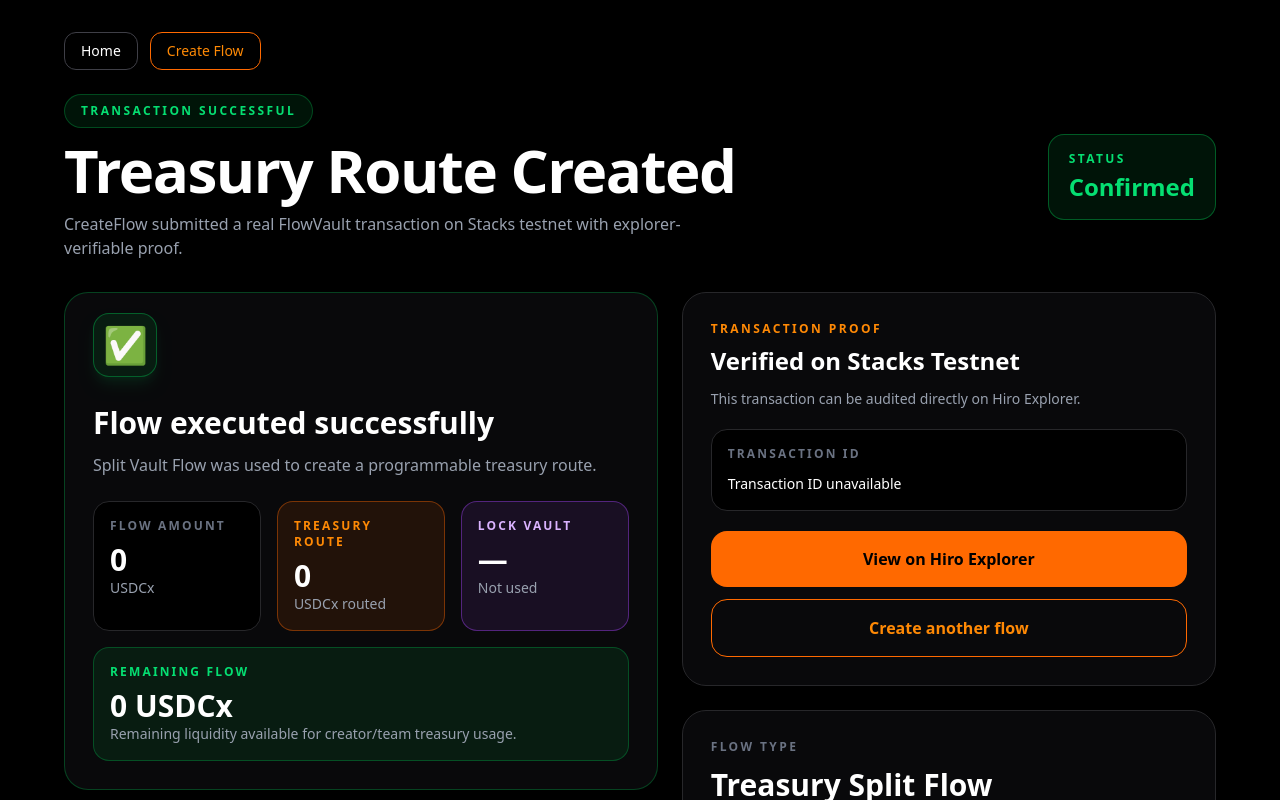
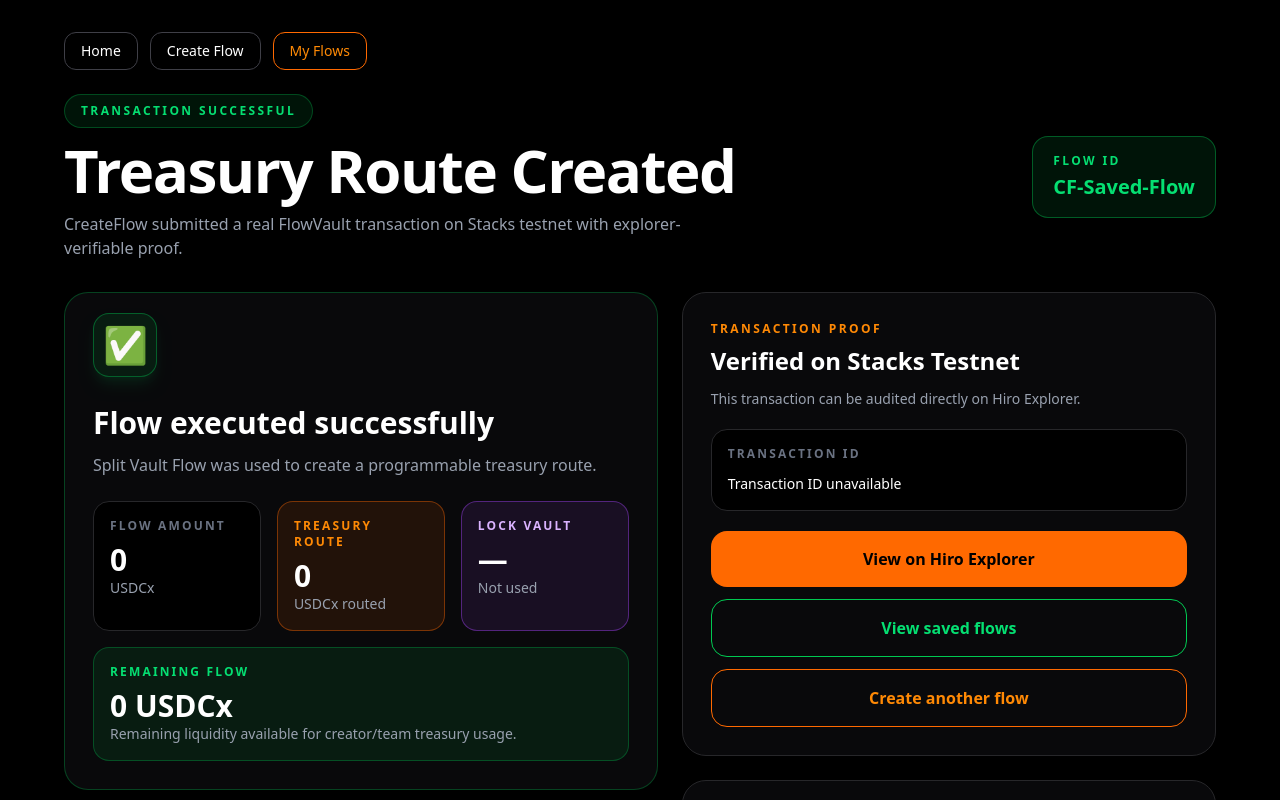
Before and after one commit to Grimaldo0147/creatorflow, a Next.js app: page /result in a window 1280 px wide. Shown: the top 800 px of the page. Built offline with nearby package versions, Linux system fonts and the light colour scheme.

Commit message:
Update page.tsx

```diff
--- a/app/result/page.tsx
+++ b/app/result/page.tsx
@@ -12,6 +12,7 @@ function ResultContent() {
   const remainingAmount = Number(searchParams.get("remainingAmount") || 0);
 
   const txId = searchParams.get("txId") || "";
+  const flowId = searchParams.get("flowId") || "CF-Saved-Flow";
   const primitive = searchParams.get("primitive") || "treasury";
   const currentBlock = searchParams.get("currentBlock") || "";
   const futureBlock = searchParams.get("futureBlock") || "";
@@ -27,18 +28,22 @@ function ResultContent() {
     <main className="min-h-screen bg-black px-4 py-8 text-white">
       <section className="mx-auto max-w-6xl">
         <div className="mb-6 flex gap-3">
-          <a
-            href="/"
-            className="rounded-xl border border-zinc-700 px-4 py-2 text-sm"
-          >
+          <a href="/" className="rounded-xl border border-zinc-700 px-4 py-2 text-sm">
             Home
           </a>
 
           <a
             href="/create-flow"
+            className="rounded-xl border border-zinc-700 px-4 py-2 text-sm"
+          >
+            Create Flow
+          </a>
+
+          <a
+            href="/flows"
             className="rounded-xl border border-orange-500 px-4 py-2 text-sm text-orange-400"
           >
-            Create Flow
+            My Flows
           </a>
         </div>
 
@@ -64,9 +69,9 @@ function ResultContent() {
 
           <div className="rounded-2xl border border-green-500/40 bg-green-500/10 px-5 py-4 text-green-400">
             <p className="text-xs font-bold uppercase tracking-[0.2em]">
-              Status
+              Flow ID
             </p>
-            <p className="mt-1 text-2xl font-black">Confirmed</p>
+            <p className="mt-1 break-all text-xl font-black">{flowId}</p>
           </div>
         </div>
 
@@ -145,8 +150,8 @@ function ResultContent() {
                 </h2>
 
                 <p className="mt-2 text-gray-400">
-                  CreateFlow fetched the latest Stacks testnet block and
-                  generated a future unlock block automatically.
+                  CreateFlow can generate future unlock logic using Stacks
+                  testnet block height.
                 </p>
 
                 <div className="mt-5 grid gap-4 sm:grid-cols-2">
@@ -155,7 +160,7 @@ function ResultContent() {
                       Current Block
                     </p>
                     <p className="mt-2 break-all text-2xl font-black">
-                      {currentBlock || "Fetched from Hiro API"}
+                      {currentBlock || "Not used for deposit-only flow"}
                     </p>
                   </div>
 
@@ -164,7 +169,7 @@ function ResultContent() {
                       Unlock Block
                     </p>
                     <p className="mt-2 break-all text-2xl font-black">
-                      {futureBlock || "Current Block + 100"}
+                      {futureBlock || "Not used for deposit-only flow"}
                     </p>
                   </div>
                 </div>
@@ -246,6 +251,13 @@ function ResultContent() {
               </a>
 
               <a
+                href="/flows"
+                className="mt-3 block w-full rounded-2xl border border-green-500 px-5 py-4 text-center font-black text-green-400 transition hover:bg-green-500 hover:text-black"
+              >
+                View saved flows
+              </a>
+
+              <a
                 href="/create-flow"
                 className="mt-3 block w-full rounded-2xl border border-orange-500 px-5 py-4 text-center font-black text-orange-400 transition hover:bg-orange-500 hover:text-black"
               >
```
